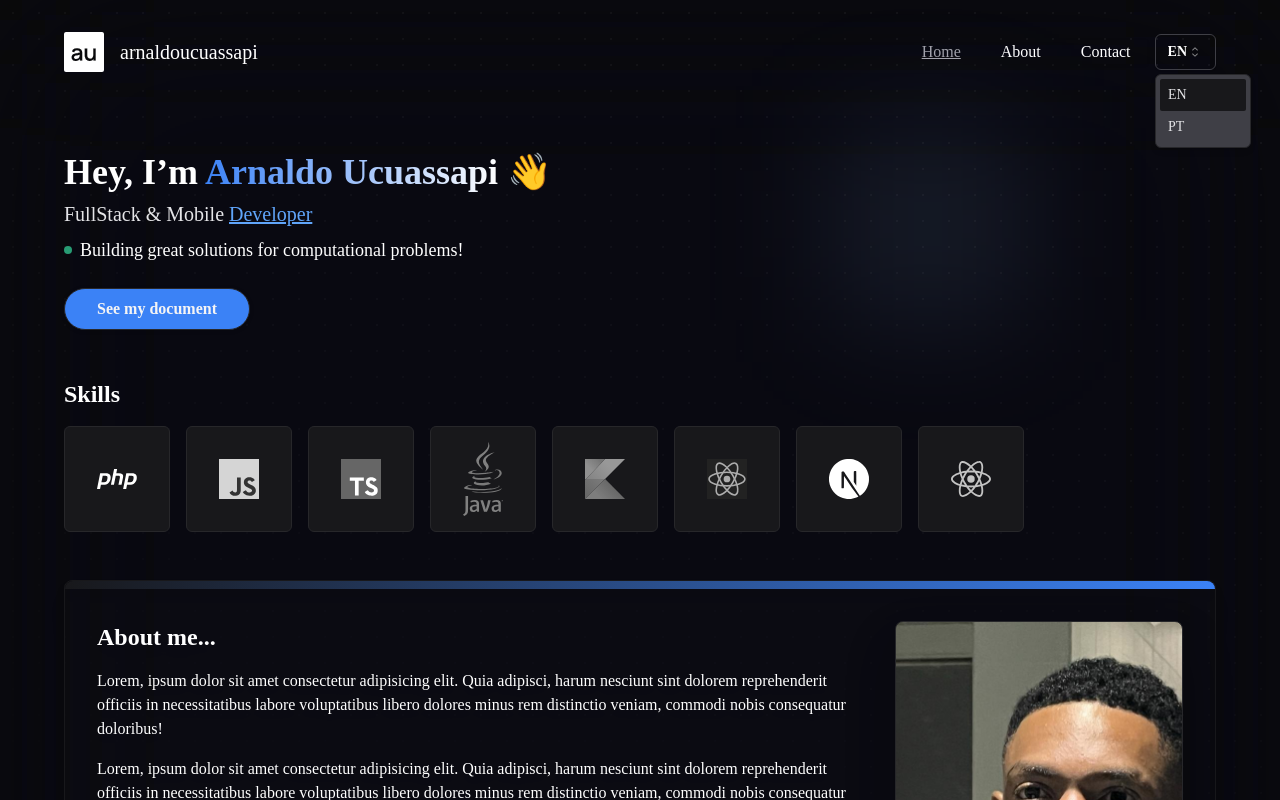
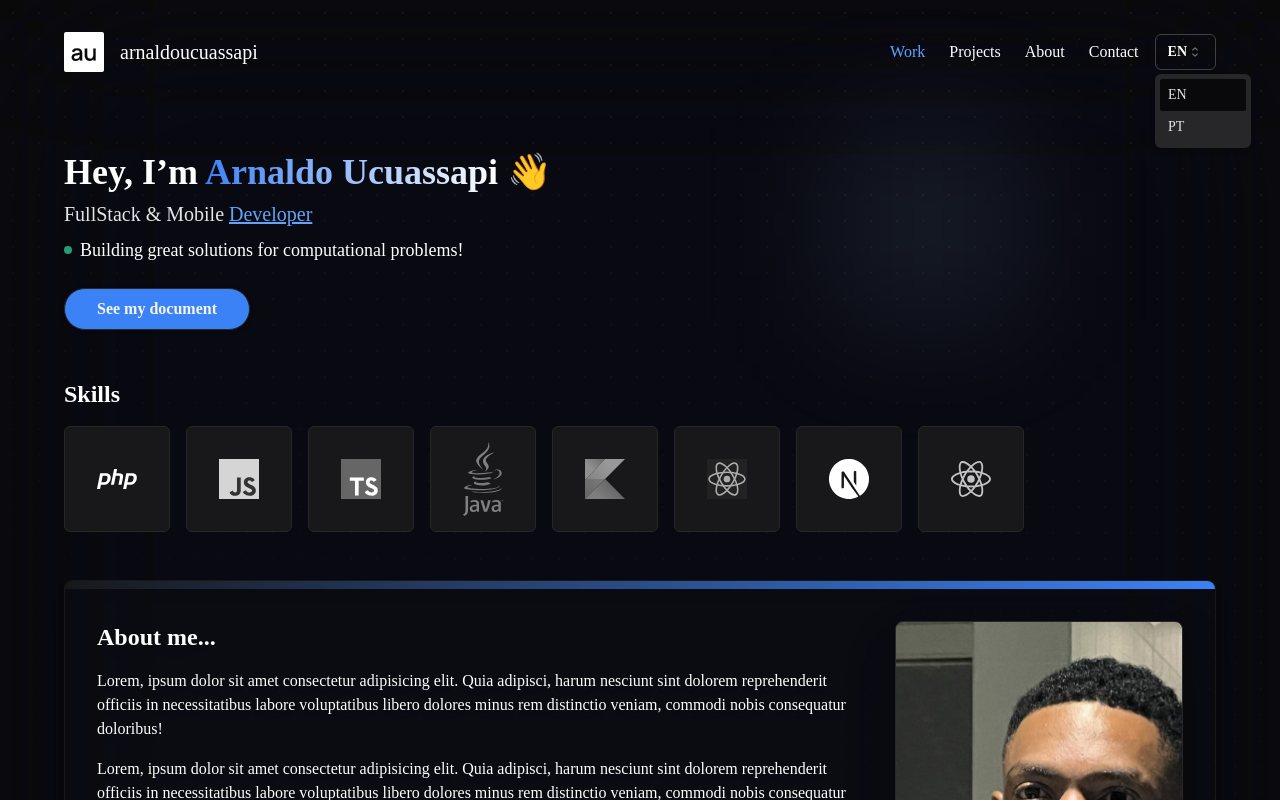
Before and after one commit to arnaldoucuassapi/iam, a Next.js app: page / in a window 1280 px wide. Both pictures are taken after a click on the button "EN". Shown: the top 800 px of the page. Built offline with nearby package versions, Linux system fonts and the light colour scheme.

Commit message:
feat: update nav items

```diff
--- a/src/components/Header.tsx
+++ b/src/components/Header.tsx
@@ -1,8 +1,8 @@
-import Image from "next/image"
-import Link from "next/link"
 import { Navigation } from "./Navigation"
 import { Logo } from "./Logo"
 import { Select, SelectContent, SelectItem, SelectTrigger, SelectValue } from "./ui/select"
+import { MoonStar, SunMedium } from "lucide-react"
+import { Separator } from "./ui/separator"
 
 export function Header() {
   return (
@@ -10,9 +10,11 @@
       <Logo />
 
       <Navigation.Root>
-        <Navigation.Item title="Home" active />
+        <Navigation.Item title="Work" active />
+        <Navigation.Item title="Projects" />
         <Navigation.Item title="About" />
         <Navigation.Item title="Contact" />
+
         <Select>
           <SelectTrigger>
             <SelectValue placeholder="EN" />
--- a/src/components/Navigation/NavigationItem.tsx
+++ b/src/components/Navigation/NavigationItem.tsx
@@ -12,7 +12,7 @@
   return (
     <div className="font-medium text-base flex gap-2 shadow">
       <Link href={href ?? "#"}>
-        <span className={`${active ? "underline text-zinc-400 hover:bg-transparent" : ""} hover:bg-zinc-900 px-4 py-2.5 rounded-sm transition-colors duration-200`}>
+        <span className={`${active ? "text-blue-400" : "hover:text-zinc-500"}  px-2 py-2.5 rounded-sm transition-colors duration-200`}>
           {title || children}
         </span>
       </Link>
--- a/src/components/ui/select.tsx
+++ b/src/components/ui/select.tsx
@@ -80,7 +80,7 @@
     <SelectPrimitive.Content
       ref={ref}
       className={cn(
-        "relative z-50 max-h-96 min-w-[6rem] overflow-hidden rounded-md border border-zinc-800 bg-zinc-700 text-zinc-950 shadow-md data-[state=open]:animate-in data-[state=closed]:animate-out data-[state=closed]:fade-out-0 data-[state=open]:fade-in-0 data-[state=closed]:zoom-out-95 data-[state=open]:zoom-in-95 data-[side=bottom]:slide-in-from-top-2 data-[side=left]:slide-in-from-right-2 data-[side=right]:slide-in-from-left-2 data-[side=top]:slide-in-from-bottom-2 dark:border-zinc-800 dark:bg-zinc-950 dark:text-zinc-50",
+        "relative z-50 max-h-96 min-w-[6rem] overflow-hidden rounded-md border border-transparent bg-zinc-800 text-zinc-300 shadow-md data-[state=open]:animate-in data-[state=closed]:animate-out data-[state=closed]:fade-out-0 data-[state=open]:fade-in-0 data-[state=closed]:zoom-out-95 data-[state=open]:zoom-in-95 data-[side=bottom]:slide-in-from-top-2 data-[side=left]:slide-in-from-right-2 data-[side=right]:slide-in-from-left-2 data-[side=top]:slide-in-from-bottom-2 dark:border-zinc-800 dark:bg-zinc-950 dark:text-zinc-50",
         position === "popper" &&
           "data-[side=bottom]:translate-y-1 data-[side=left]:-translate-x-1 data-[side=right]:translate-x-1 data-[side=top]:-translate-y-1",
         className
@@ -123,7 +123,7 @@
   <SelectPrimitive.Item
     ref={ref}
     className={cn(
-      "relative flex w-full cursor-default select-none items-center rounded-sm py-1.5 pl-2 pr-8 text-sm outline-none text-zinc-200 focus:bg-zinc-900 focus:text-zinc-200 data-[disabled]:pointer-events-none data-[disabled]:opacity-50 dark:focus:bg-zinc-800 dark:focus:text-zinc-50",
+      "relative flex w-full cursor-pointer select-none items-center rounded-sm py-1.5 pl-2 pr-8 text-sm outline-none text-zinc-200 focus:bg-zinc-950 focus:text-zinc-200 data-[disabled]:pointer-events-none data-[disabled]:opacity-50 dark:focus:bg-zinc-800 dark:focus:text-zinc-50",
       className
     )}
     {...props}
--- /dev/null
+++ b/src/components/ui/separator.tsx
@@ -0,0 +1,31 @@
+"use client"
+
+import * as React from "react"
+import * as SeparatorPrimitive from "@radix-ui/react-separator"
+
+import { cn } from "@/lib/utils"
+
+const Separator = React.forwardRef<
+  React.ElementRef<typeof SeparatorPrimitive.Root>,
+  React.ComponentPropsWithoutRef<typeof SeparatorPrimitive.Root>
+>(
+  (
+    { className, orientation = "horizontal", decorative = true, ...props },
+    ref
+  ) => (
+    <SeparatorPrimitive.Root
+      ref={ref}
+      decorative={decorative}
+      orientation={orientation}
+      className={cn(
+        "shrink-0 bg-zinc-200 dark:bg-zinc-800",
+        orientation === "horizontal" ? "h-[1px] w-full" : "h-full w-[1px]",
+        className
+      )}
+      {...props}
+    />
+  )
+)
+Separator.displayName = SeparatorPrimitive.Root.displayName
+
+export { Separator }
```
